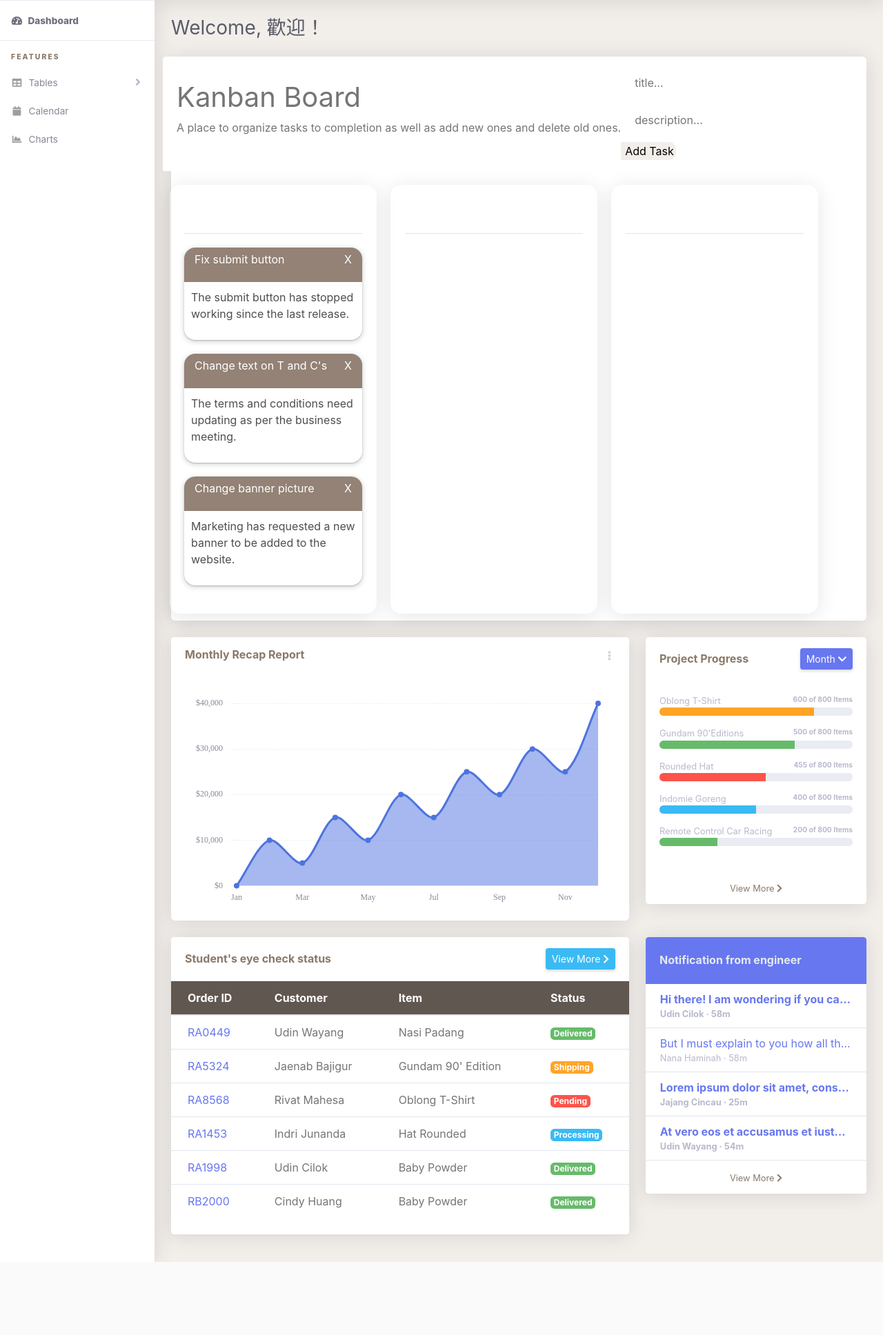
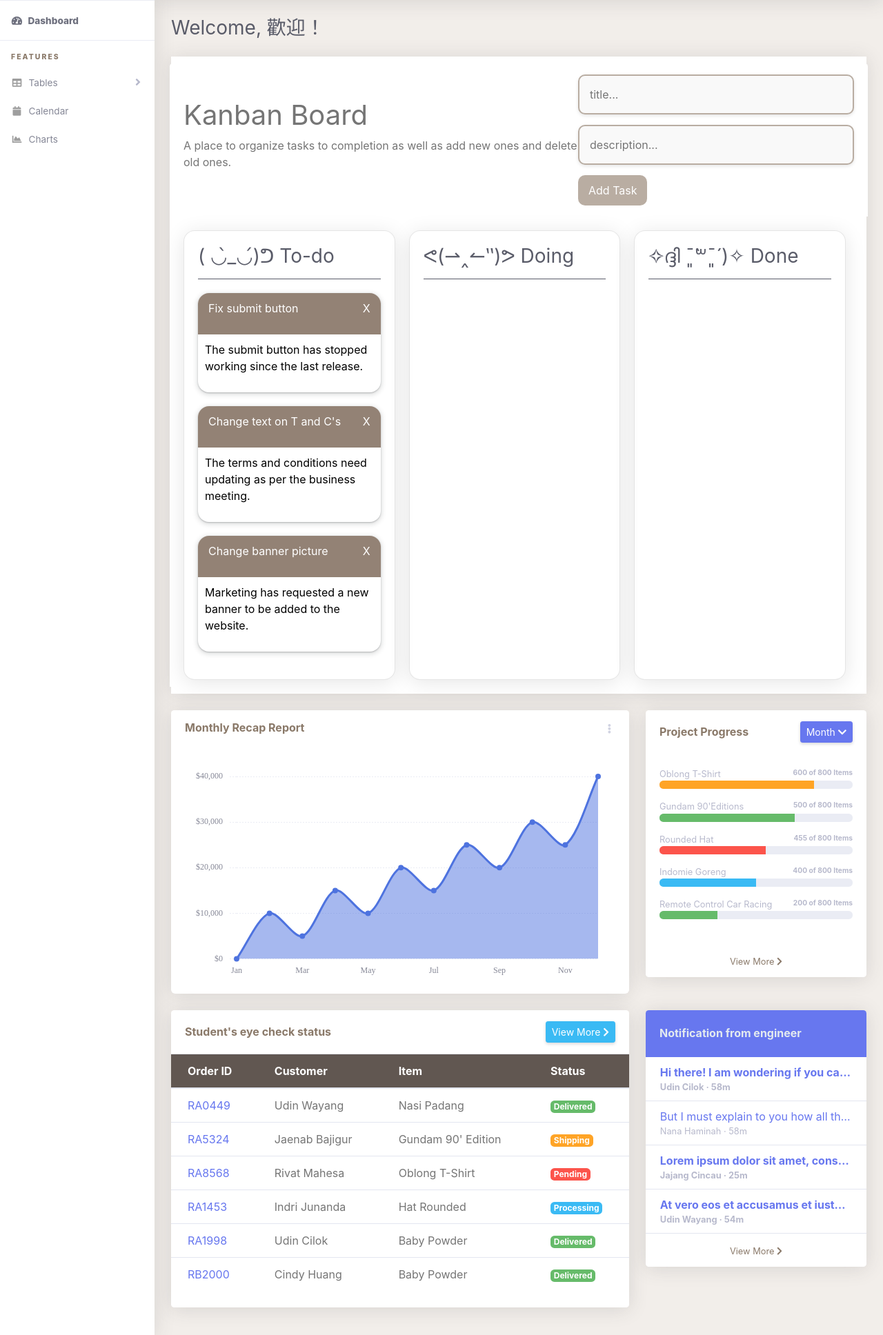
Before and after one commit to HNGLINGLI/Project-management-platform, a PHP site: page / in a window 1280 px wide. Shown: the part 70-2006 px from the top of the page at 69% size. Before the commit the page ends 1900 px from the top, so only its background shows below. Run offline with PHP 8.4, Linux system fonts and the light colour scheme; some web fonts are replaced.

Commit message:
Edit kanban board styling

```diff
--- a/css/kanban.css
+++ b/css/kanban.css
@@ -1,116 +1,168 @@
-* {
+/* Global Font */
+.kanban-card-body * {
   font-family: "Nunito", -apple-system, BlinkMacSystemFont, "Segoe UI", Roboto, "Helvetica Neue", Arial, sans-serif, "Apple Color Emoji", "Segoe UI Emoji", "Segoe UI Symbol", "Noto Color Emoji";
 }
 
-body {
-  margin: 0;
-  padding: 0;
-  background: #615751;
+.kanban-card-body {
+  background: #ffffff;
+  display: flex;
+  flex-direction: row;
+  justify-content: space-between;
+  padding: 10px;
 }
 
-header {
-  width: 100vw;
+/* Header Styling within Kanban */
+.kanban-card-body header {
+  width: 100%;
   border-bottom: 0.5px solid rgba(255, 255, 255, 0.3);
   display: flex;
-  justify-content: space-between;
+  justify-content: column;
   align-items: center;
 }
 
-header .info-container {
-  color: rgb(255, 255, 255);
-  width: 500px;
+.kanban-card-body header h1,
+.kanban-card-body header p {
+  text-align: left;
+  margin: 0;
+}
+
+.kanban-card-body header .info-container {
+  color: #ffffff;
+  width: 300px;
   margin: 10px 30px;
 }
 
-header .input-container {
+.kanban-card-body header .input-container {
   margin: 0 30px;
+  margin-top: 20px;
   padding: 10px;
   background-color: rgba(255, 255, 255, 0.2);
   border-radius: 16px;
   box-shadow: 0 4px 30px rgba(0, 0, 0, 0.1);
   border: 1px solid rgba(255, 255, 255, 0.3);
   display: flex;
+  max-width: calc(100% - 60px);
 }
 
-.fields {
+.kanban-card-body .fields {
   display: flex;
   flex-direction: column;
 }
 
-.fields #title {
-  width: 270px;
-  border: none;
-  border-radius: 10px 0 0 0;
-  padding: 10px 20px;
+.kanban-card-body .fields #title,
+.kanban-card-body .fields #description {
+  width: 400px;
+  border: 2px solid #b9ada2;
+  padding: 15px;
+  border-radius: 10px;
+  background-color: #f9f9f9;
+  box-shadow: 0 2px 5px rgba(0, 0, 0, 0.1);
+  transition: border-color 0.3s, box-shadow 0.3s;
+  margin-bottom: 15px;
 }
 
-.fields #description {
-  width: 270px;
-  border: none;
-  border-radius: 0 0 0 10px;
-  padding: 20px;
+.kanban-card-body .fields #title:focus,
+.kanban-card-body .fields #description:focus {
+  border-color: #b9ada2;
+  box-shadow: 0 0 5px rgba(255, 111, 97, 0.5);
 }
 
-.input-container input[type='submit'] {
-  width: 80px;
+.kanban-card-body .input-container input[type="submit"] {
+  width: 100px;
   border: none;
-  background-color: #f2eeea;
-  border-radius: 0 10px 10px 0;
+  background-color: #b9ada2;
+  color: #ffffff;
+  border-radius: 10px;
+  padding: 10px 15px;
+  cursor: pointer;
+  font-weight: normal;
+  transition: background-color 0.3s, transform 0.2s;
 }
 
-.column-container {
+/* Hover effect */
+.kanban-card-body .input-container input[type="submit"]:hover {
+  background-color: #938275;
+  transform: scale(1.05);
+}
+
+/* Active effect */
+.kanban-card-body .input-container input[type="submit"]:active {
+  transform: scale(0.95);
+}
+
+/* Kanban Columns Styling */
+.kanban-card-body .column-container {
   display: flex;
   justify-content: space-around;
+  flex-direction: row;
   margin-top: 10px;
 }
 
-.column-container .task-column {
-  color: rgb(255, 255, 255);
+.kanban-card-body .task-column {
+  flex: 1;
+  color: #ffffff;
   background-color: rgba(255, 255, 255, 0.2);
   border-radius: 16px;
   box-shadow: 0 4px 30px rgba(0, 0, 0, 0.1);
-  border: 1px solid rgba(255, 255, 255, 0.3);
+  border: 1px solid rgba(0, 0, 0, 0.1);
   padding: 20px;
-  margin: 10px;
-  width: 300px;
+  margin: 0 10px;
+  max-width: 400px;
 }
 
-.task-list {
+.kanban-card-body .task-column h3 {
+  font-size: 1.75rem;
+  color: #5a5c69;
+}
+
+.kanban-card-body .task-column .custom-hr {
+  border: none;
+  border-top: 1px solid #5a5c69;
+  margin-bottom: 1rem;
+}
+
+.kanban-card-body .task-list {
   width: 100%;
   height: 100%;
 }
 
-.task-container {
-  background-color: rgb(255, 255, 255);
+.kanban-card-body .task-container {
+  background-color: #ffffff;
   border-radius: 16px;
   margin: 20px 0;
   box-shadow: rgba(60, 64, 67, 0.3) 0 1px 2px,
-    rgba(60, 64, 67, 0.15) 0 2px 6px 2px;
+              rgba(60, 64, 67, 0.15) 0 2px 6px 2px;
   overflow: hidden;
 }
 
-.task-header {
+.kanban-card-body .task-header {
   background-color: #938275;
-  color: rgb(255, 255, 255);
-  padding: 5px 15px;
+  color: #ffffff;
+  padding: 10px 15px;
   display: flex;
   justify-content: space-between;
+  align-items: center;
 }
 
-.task-description-container {
-  padding: 10px;
-  color: rgb(78, 78, 78);
+.kanban-card-body .task-header h4 {
+  margin: 0;
+  font-size: 1.2rem;
 }
 
-.error-container {
+.kanban-card-body .task-description-container {
+  padding: 10px;
+  color: #000000;
+}
+
+.kanban-card-body .error-container {
   height: 30px;
 }
 
-.error-message {
+.kanban-card-body .error-message {
   text-align: center;
   margin: 30px;
-  background-color: rgb(143, 29, 29);
+  background-color: #8f1d1d;
   border-radius: 10px;
   padding: 10px 20px;
-  color: rgb(255, 255, 255);
+  color: #ffffff;
 }
```
